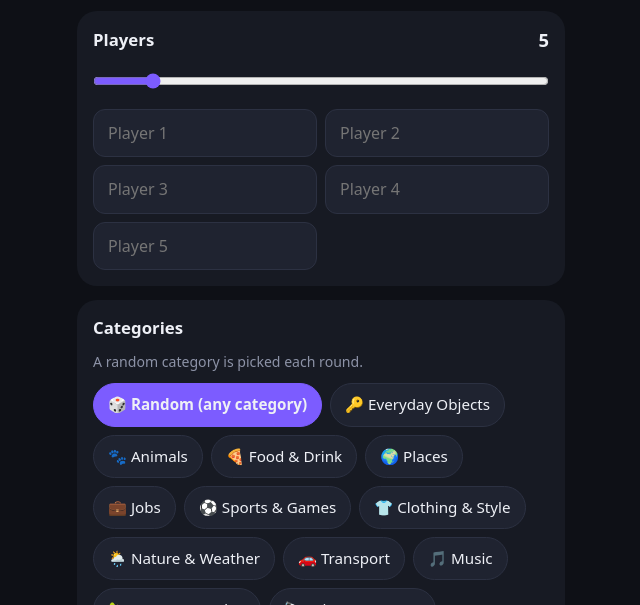
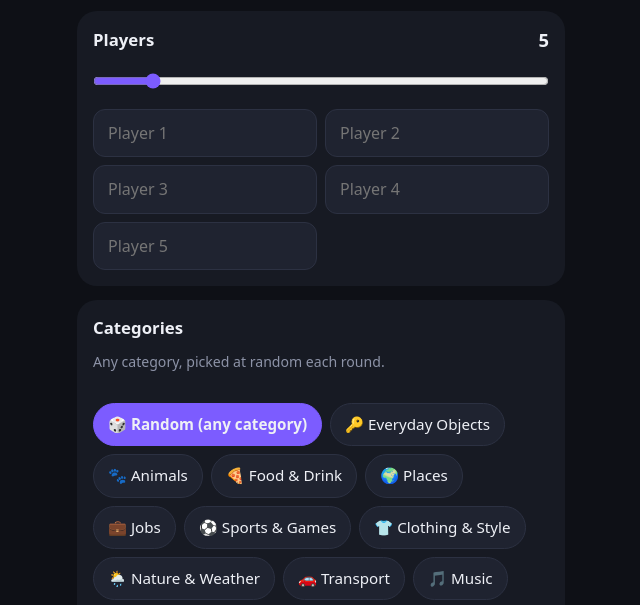
Before and after one commit to sweatyratman/Imposter, a plain HTML site: page index.html in a window 1280 px wide. Shown: the part 150-755 px from the top of the page, without its empty margins (319-959 px from the left). Drawn offline with Linux system fonts and the light colour scheme.

Commit message:
Add files via upload

```diff
--- a/index.html
+++ b/index.html
@@ -50,6 +50,7 @@
   .names { display: grid; grid-template-columns: 1fr 1fr; gap: 8px; }
   @media (max-width: 360px) { .names { grid-template-columns: 1fr; } }
 
+  .catnote { min-height: 2.8em; } /* always reserve two lines so the chips below never jump */
   .chips { display: flex; flex-wrap: wrap; gap: 8px; }
   .chip { border: 1px solid var(--line); background: var(--card2); color: var(--text); border-radius: 999px;
     padding: 10px 14px; font: inherit; font-size: .95rem; cursor: pointer; }
@@ -385,7 +386,7 @@ function renderSetup() {
 
     <section class="card">
       <h3>Categories</h3>
-      <p class="muted small" id="catnote"></p>
+      <p class="muted small catnote" id="catnote">&nbsp;</p>
       <div id="cats" class="chips"></div>
     </section>
 
@@ -426,9 +427,9 @@ function renderCats() {
   box.innerHTML = chip('random', '🎲 Random (any category)', settings.categories.length === 0) +
     words.categories.map((c) => chip(c.name, `${esc(c.emoji)} ${esc(c.name)}`.trim(), settings.categories.includes(c.name))).join('');
   const note = $('#catnote');
-  if (note) note.textContent = settings.categories.length === 0 ? 'A random category is picked each round.'
+  if (note) note.textContent = settings.categories.length === 0 ? 'Any category, picked at random each round.'
     : settings.categories.length === 1 ? 'Only this category will be used.'
-    : `Each round picks at random from your ${settings.categories.length} chosen categories.`;
+    : `Picks at random from your ${settings.categories.length} chosen categories.`;
 }
 function renderWeights() {
   const eff = effective(settings.playerCount);
```
